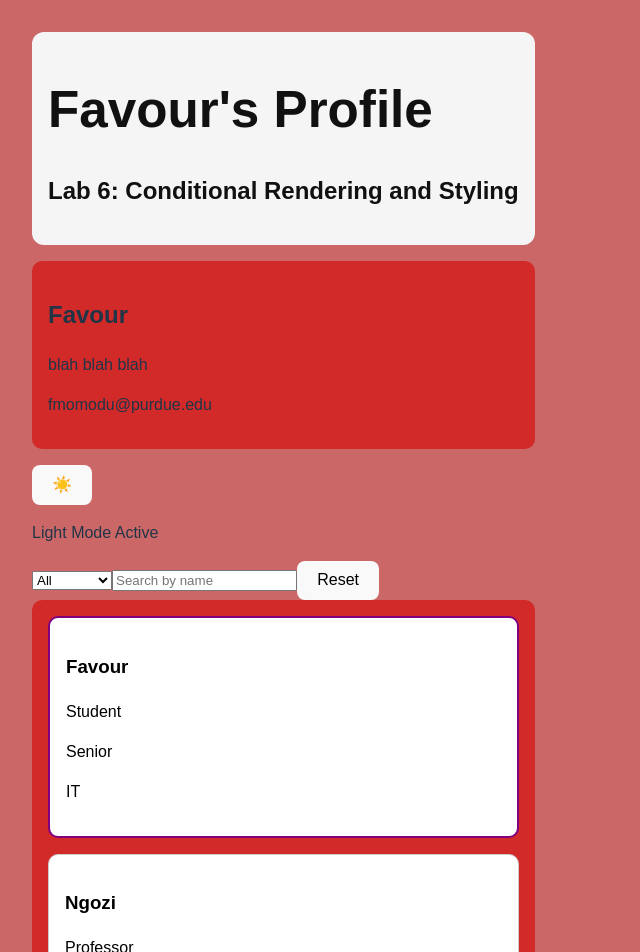
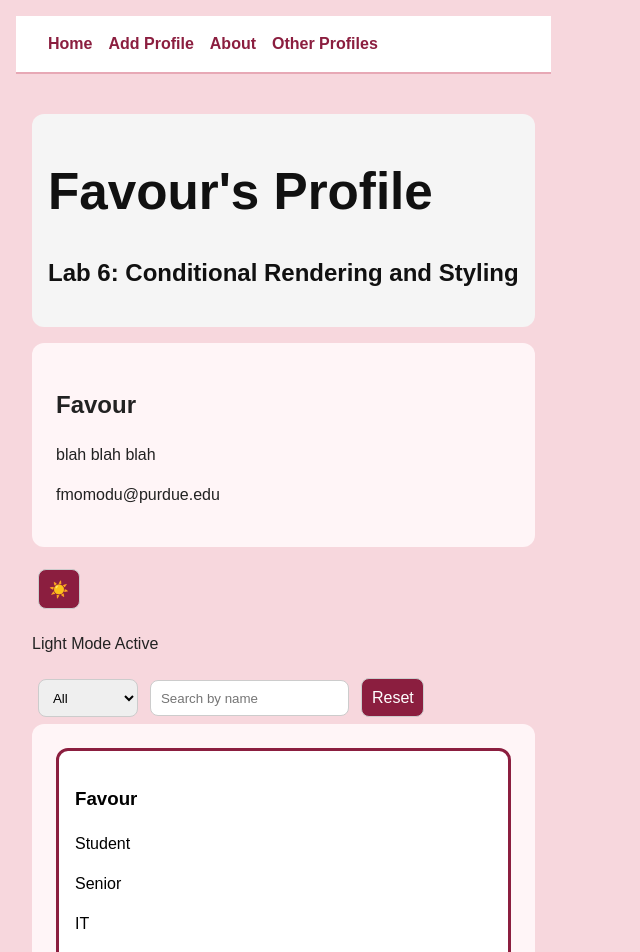
Before and after one commit to fmomodu/profile-app, a React (Vite) app: page / in a window 1280 px wide. Shown: the top 952 px of the page, without its empty margins (0-640 px from the left). Built offline with nearby package versions, Linux system fonts and the light colour scheme.

Commit message:
Complete Lab 9 React Router

```diff
--- a/package.json
+++ b/package.json
@@ -12,7 +12,8 @@
   },
   "dependencies": {
     "react": "^19.2.0",
-    "react-dom": "^19.2.0"
+    "react-dom": "^19.2.0",
+    "react-router-dom": "^7.17.0"
   },
   "devDependencies": {
     "@eslint/js": "^9.39.1",
--- a/src/App.css
+++ b/src/App.css
@@ -1,24 +1,63 @@
 body {
   margin: 0;
   font-family: Arial, sans-serif;
-  background: #cc6767;
+  background: #f7d7dd;
+  color: #222;
 }
 
 div {
   padding: 1rem;
 }
 
+nav {
+  display: flex;
+  gap: 1rem;
+  padding: 1rem 2rem;
+  background: white;
+  border-bottom: 2px solid #e7a8b5;
+  margin-bottom: 1.5rem;
+}
+
+nav a {
+  color: #8b1e3f;
+  font-weight: bold;
+  text-decoration: none;
+}
+
+nav a:hover {
+  text-decoration: underline;
+}
 
 section {
-  background: rgb(210, 41, 41);
-  padding: 1rem;
-  border-radius: 10px;
+  background: #fff5f7;
+  padding: 1.5rem;
+  border-radius: 12px;
   margin-bottom: 1rem;
+  max-width: 600px;
+}
+
+button,
+select,
+input {
+  margin: 0.4rem;
+  padding: 0.6rem;
+  border-radius: 8px;
+  border: 1px solid #ccc;
+}
+
+button {
+  background: #8b1e3f;
+  color: white;
+  cursor: pointer;
+}
+
+button:hover {
+  background: #64152d;
 }
 
 .card {
-  border: 1px solid #ccc;
-  border-radius: 10px;
+  border: 1px solid #e7a8b5;
+  border-radius: 12px;
   padding: 1rem;
   margin-bottom: 1rem;
   background: white;
@@ -26,5 +65,5 @@ section {
 }
 
 .featured {
-  border: 2px solid purple;
+  border: 3px solid #8b1e3f;
 }
--- a/src/App.jsx
+++ b/src/App.jsx
@@ -1,149 +1,30 @@
-import { useState } from 'react'
+import { HashRouter, Routes, Route, Link } from 'react-router-dom'
+import Home from './pages/Home'
+import AddProfile from './pages/AddProfile'
+import About from './pages/About'
+import OtherProfiles from './pages/OtherProfiles'
+import NotFound from './pages/NotFound'
 import './App.css'
-import styles from './Header.module.css'
 
-function Header({ mode }) {
-  const title = "Favour's Profile";
-  const subtitle = "Lab 6: Conditional Rendering and Styling";
+function App() {
+  return (
+    <HashRouter>
+      <nav>
+        <Link to="/">Home</Link>
+        <Link to="/add-profile">Add Profile</Link>
+        <Link to="/about">About</Link>
+        <Link to="/other-profiles">Other Profiles</Link>
+      </nav>
 
-  return (
-  <header className={`${styles.header} ${mode === "light" ? styles.light : styles.dark}`}>
-   <h1>{title}</h1>
-   <h2>{subtitle}</h2>
-   </header>
-  );
+      <Routes>
+        <Route path="/" element={<Home />} />
+        <Route path="/add-profile" element={<AddProfile />} />
+        <Route path="/about" element={<About />} />
+        <Route path="/other-profiles" element={<OtherProfiles />} />
+        <Route path="*" element={<NotFound />} />
+      </Routes>
+    </HashRouter>
+  )
 }
 
-function Introduction() {
-  const name = "Favour";
-  const bio = "blah blah blah";
-  const email = "fmomodu@purdue.edu";
-
-  return (
-    <section>
-      <h2>{name}</h2>
-      <p>{bio}</p>
-      <p>{email}</p>
-    </section>
-  );
-}
-
-
-
-function App() {
-  // <select value={selectedTitle} onChange={(e) => setTitle(e.target.value)}>
-  // <input value={searchName} onChange={(e) => setName(e.target.value)} />
-
-
-  // const [name , setName ]
-  const [mode, setMode] = useState("light")
-  const [selectedTitle, setTitle ] = useState(""); //dropdown
-  const [searchName, setName ] = useState(""); //search
-  const cards = [
-    {
-      id: 1,
-      name: "Favour",
-      title: "Student",
-      year: "Senior",
-      major: "IT",
-      isFeatured: true
-    },
-    {
-      id: 2,
-      name: "Ngozi",
-      title: "Professor",
-      year: "Junior",
-      major: "Cybersecurity",
-      isFeatured: false
-    }
-  ]
-
-  const filteredCards = cards.filter((card) => {
-    const matchesTitle =
-    selectedTitle === "" || card.title === selectedTitle;
-
-    const matchesSearch =
-    searchName === "" ||
-    card.name.toLowerCase().includes(searchName.toLowerCase());
-    return matchesTitle && matchesSearch;
-  });
-
-
-
-  // array.map((item) => (
-  // <Component prop={item.prop} /> ))
-  return (
-    <div>
-      <Header mode={mode} />
-      <Introduction />
-
-<button onClick={() => setMode(mode === "light" ? "dark" : "light")}>
-  {mode === "light" ? "☀️" : "🌚"}
-</button>
-
-<p>
-  {mode === "light" ? "Light Mode Active" : "Dark Mode Active"}
-</p>
-
-      <select value={selectedTitle} onChange={(e) => setTitle(e.target.value)}>
-        <option value="">All</option>
-        <option value= "Student">Student</option>
-        <option value="Professor">Professor</option>
-        <option value="Faculty">Faculty</option>
-        </select>
-
-      <input
-        value={searchName}
-        onChange={(e) => setName(e.target.value)}
-        placeholder="Search by name"
-        />
-
-      <button onClick={() => {
-        setName("");
-        setTitle("");
-      }}>
-        Reset
-        </button>
-
-
-      <Section>
-        {filteredCards.map((card) => (
-          <Card
-            key={card.id}
-            name={card.name}
-            title={card.title}
-            year={card.year}
-            major={card.major}
-            isFeatured={card.isFeatured}
-          />
-        ))}
-      </Section>
-
-    </div>
-  );
-}
-function Section({ children}) {
-    return (
-      <section>
-        {children}
-      </section>
-    )
-  }
-
-
-// function Component({ thing1, thing2 }) {
-// return <p>{thing1}</p> }
-function Card({name,title, year, major, isFeatured}) {
-  return (
-    // condition ? "if true" : "if false"
-    // with {variable}, without is text
-    <div className={isFeatured? "card featured" : "card"}>
-      <h3>{name}</h3>
-      <p>{title}</p>
-      <p>{year}</p>
-      <p>{major}</p>
-    </div>
-  )
-
-}
-export default App;
+export default App
--- /dev/null
+++ b/src/pages/About.jsx
@@ -0,0 +1,10 @@
+function About() {
+  return (
+    <div>
+      <h1>About</h1>
+      <p>This profile app was updated to use multiple pages with React Router.</p>
+    </div>
+  )
+}
+
+export default About
--- /dev/null
+++ b/src/pages/AddProfile.jsx
@@ -0,0 +1,10 @@
+function AddProfile() {
+  return (
+    <div>
+      <h1>Add Profile</h1>
+      <p>This page will allow users to add a new profile.</p>
+    </div>
+  )
+}
+
+export default AddProfile
--- /dev/null
+++ b/src/pages/Home.jsx
@@ -0,0 +1,149 @@
+import { useState } from 'react'
+import '../App.css'
+import styles from '../Header.module.css'
+
+function Header({ mode }) {
+  const title = "Favour's Profile";
+  const subtitle = "Lab 6: Conditional Rendering and Styling";
+
+  return (
+  <header className={`${styles.header} ${mode === "light" ? styles.light : styles.dark}`}>
+   <h1>{title}</h1>
+   <h2>{subtitle}</h2>
+   </header>
+  );
+}
+
+function Introduction() {
+  const name = "Favour";
+  const bio = "blah blah blah";
+  const email = "fmomodu@purdue.edu";
+
+  return (
+    <section>
+      <h2>{name}</h2>
+      <p>{bio}</p>
+      <p>{email}</p>
+    </section>
+  );
+}
+
+
+
+function Home() {
+  // <select value={selectedTitle} onChange={(e) => setTitle(e.target.value)}>
+  // <input value={searchName} onChange={(e) => setName(e.target.value)} />
+
+
+  // const [name , setName ]
+  const [mode, setMode] = useState("light")
+  const [selectedTitle, setTitle ] = useState(""); //dropdown
+  const [searchName, setName ] = useState(""); //search
+  const cards = [
+    {
+      id: 1,
+      name: "Favour",
+      title: "Student",
+      year: "Senior",
+      major: "IT",
+      isFeatured: true
+    },
+    {
+      id: 2,
+      name: "Ngozi",
+      title: "Professor",
+      year: "Junior",
+      major: "Cybersecurity",
+      isFeatured: false
+    }
+  ]
+
+  const filteredCards = cards.filter((card) => {
+    const matchesTitle =
+    selectedTitle === "" || card.title === selectedTitle;
+
+    const matchesSearch =
+    searchName === "" ||
+    card.name.toLowerCase().includes(searchName.toLowerCase());
+    return matchesTitle && matchesSearch;
+  });
+
+
+
+  // array.map((item) => (
+  // <Component prop={item.prop} /> ))
+  return (
+    <div>
+      <Header mode={mode} />
+      <Introduction />
+
+<button onClick={() => setMode(mode === "light" ? "dark" : "light")}>
+  {mode === "light" ? "☀️" : "🌚"}
+</button>
+
+<p>
+  {mode === "light" ? "Light Mode Active" : "Dark Mode Active"}
+</p>
+
+      <select value={selectedTitle} onChange={(e) => setTitle(e.target.value)}>
+        <option value="">All</option>
+        <option value= "Student">Student</option>
+        <option value="Professor">Professor</option>
+        <option value="Faculty">Faculty</option>
+        </select>
+
+      <input
+        value={searchName}
+        onChange={(e) => setName(e.target.value)}
+        placeholder="Search by name"
+        />
+
+      <button onClick={() => {
+        setName("");
+        setTitle("");
+      }}>
+        Reset
+        </button>
+
+
+      <Section>
+        {filteredCards.map((card) => (
+          <Card
+            key={card.id}
+            name={card.name}
+            title={card.title}
+            year={card.year}
+            major={card.major}
+            isFeatured={card.isFeatured}
+          />
+        ))}
+      </Section>
+
+    </div>
+  );
+}
+function Section({ children}) {
+    return (
+      <section>
+        {children}
+      </section>
+    )
+  }
+
+
+// function Component({ thing1, thing2 }) {
+// return <p>{thing1}</p> }
+function Card({name,title, year, major, isFeatured}) {
+  return (
+    // condition ? "if true" : "if false"
+    // with {variable}, without is text
+    <div className={isFeatured? "card featured" : "card"}>
+      <h3>{name}</h3>
+      <p>{title}</p>
+      <p>{year}</p>
+      <p>{major}</p>
+    </div>
+  )
+
+}
+export default Home;
--- /dev/null
+++ b/src/pages/NotFound.jsx
@@ -0,0 +1,10 @@
+function NotFound() {
+  return (
+    <div>
+      <h1>Page Not Found</h1>
+      <p>The page you are looking for does not exist.</p>
+    </div>
+  )
+}
+
+export default NotFound
--- /dev/null
+++ b/src/pages/OtherProfiles.jsx
@@ -0,0 +1,10 @@
+function OtherProfiles() {
+  return (
+    <div>
+      <h1>Other Profiles</h1>
+      <p>This page displays other profile examples.</p>
+    </div>
+  )
+}
+
+export default OtherProfiles
```
Also changed, not shown: 1 other file (tests, documents, lock files or other folders).
